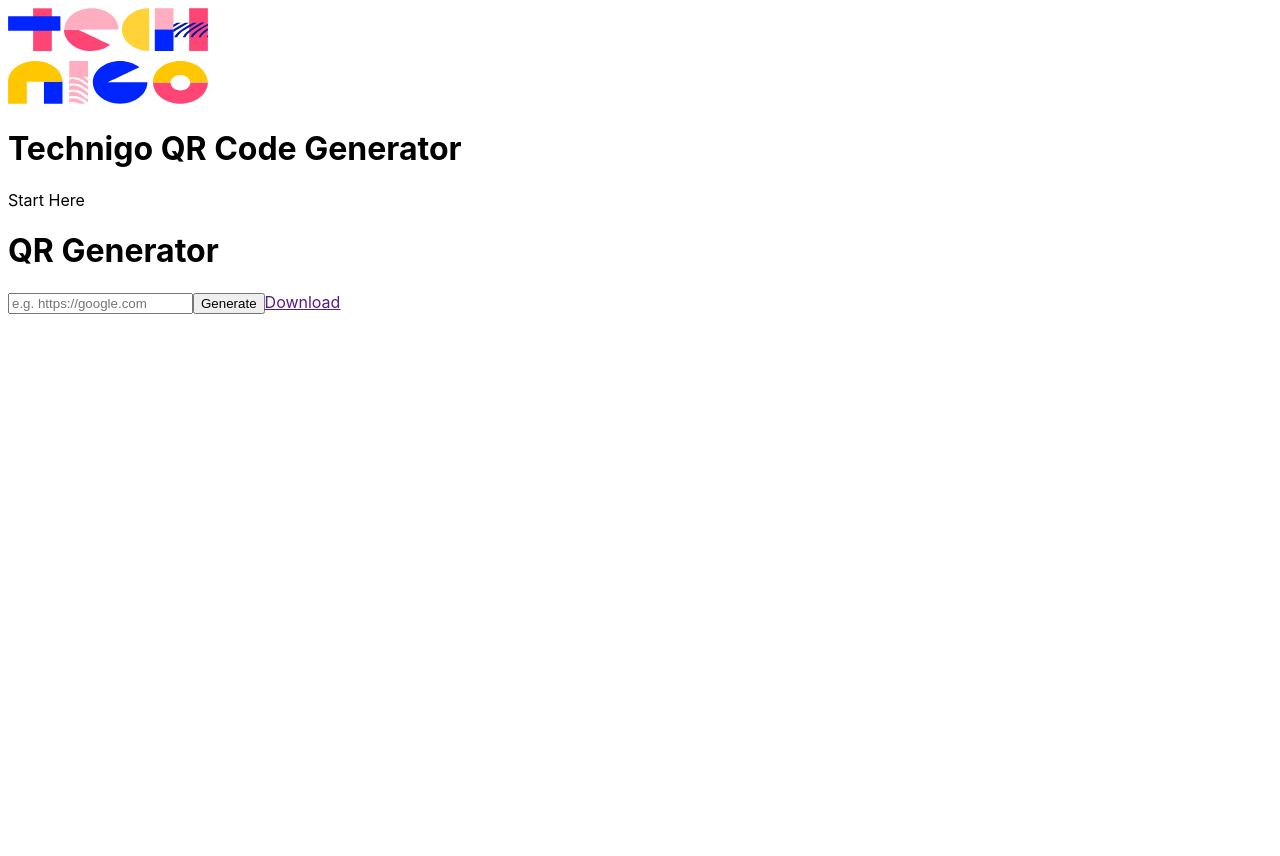
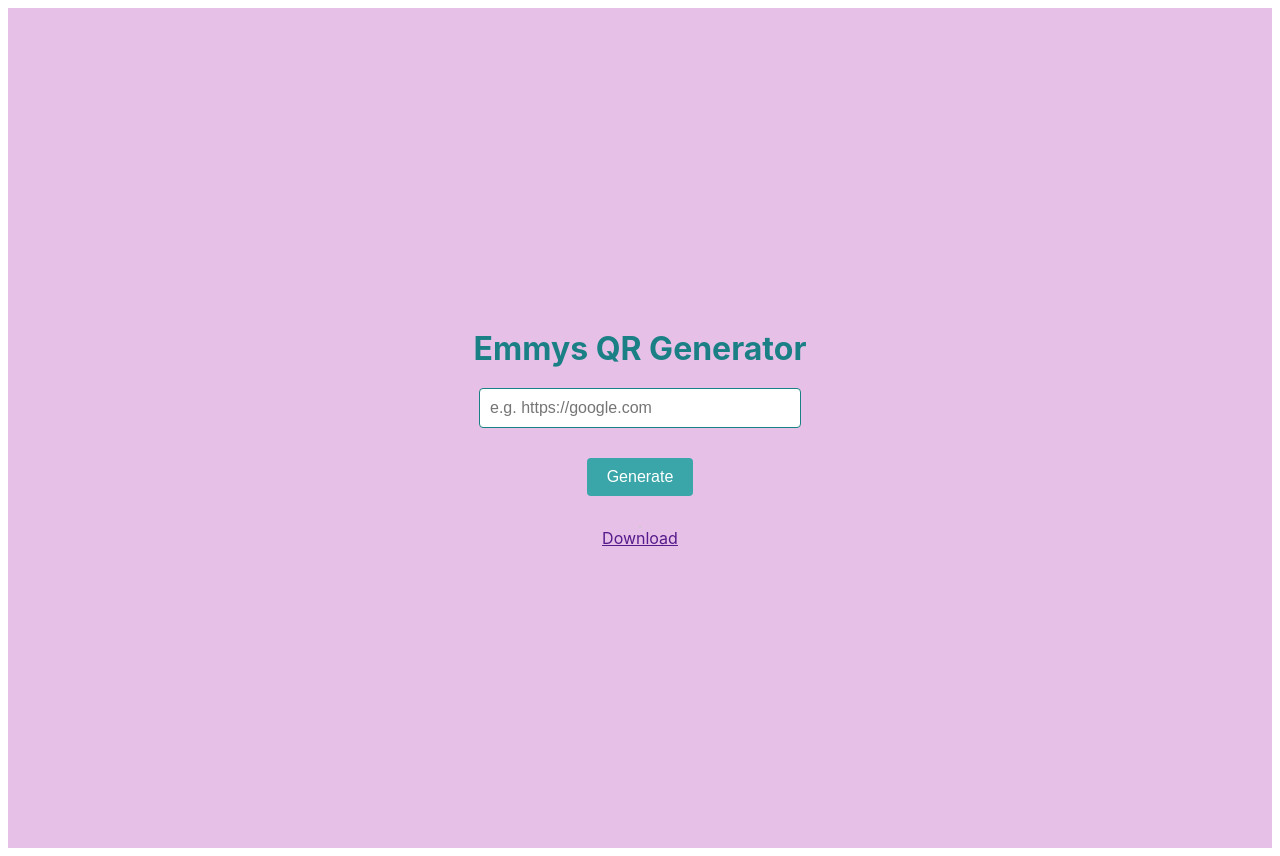
Before and after one commit to Technigo/project-custom-hooks-qr-code-generator-vite, a React (Vite) app: page / in a window 1280 px wide. Before the commit the page ends 800 px from the top, so only its background shows below. Built offline with nearby package versions, Linux system fonts and the light colour scheme.

Commit message:
New colors

```diff
--- a/src/App.jsx
+++ b/src/App.jsx
@@ -12,9 +12,6 @@ export const App = () => {
   return (
     <div className="">
       {/* Render the title */}
-      <img className="logo" src={logo} alt="" />
-      <h1>Technigo QR Code Generator</h1>
-      <p>Start Here</p>
       <QrExample />
 
       {/* Conditionally render based on wether the user is inputting an URL to generate a QR Code or the user wnats to downaload the generated QR Code from the url input */}
--- a/src/components/QrExample.jsx
+++ b/src/components/QrExample.jsx
@@ -29,7 +29,7 @@ export const QrExample = () => {
 
   return (
     <div className="app">
-      <h1>QR Generator</h1>
+      <h1>Emmys QR Generator</h1>
       <input
         type="text"
         placeholder="e.g. https://google.com"
--- a/src/index.css
+++ b/src/index.css
@@ -7,32 +7,32 @@
   -moz-osx-font-smoothing: grayscale;
 }
 
-/* .app {
+.app {
   display: flex;
   flex-direction: column;
   align-items: center;
   justify-content: center;
   min-height: 100vh;
-  background-color: #f8f8f8;
+  background-color: #e7c0e7;
   padding: 20px;
 }
 
 h1 {
-  color: #335383;
+  color: #1b8085;
   margin-bottom: 20px;
 }
 
 input {
   padding: 10px;
   font-size: 16px;
-  border: 1px solid #ccc;
+  border: 1px solid #1b8085;
   border-radius: 4px;
   margin-bottom: 20px;
   width: 300px;
 }
 
 button {
-  background-color: #335383;
+  background-color: #3aa6a9;
   color: #fff;
   padding: 10px 20px;
   border: none;
@@ -43,7 +43,7 @@ button {
 }
 
 button:hover {
-  background-color: #23375d;
+  background-color: #0e5c63;
 }
 
 img {
@@ -51,9 +51,8 @@ img {
   max-width: 300px;
   border: 1px solid #ccc;
   border-radius: 4px;
-} */
-
-img.logo {
+}
+*/ img.logo {
   border: none;
   max-width: 200px;
 }
```
